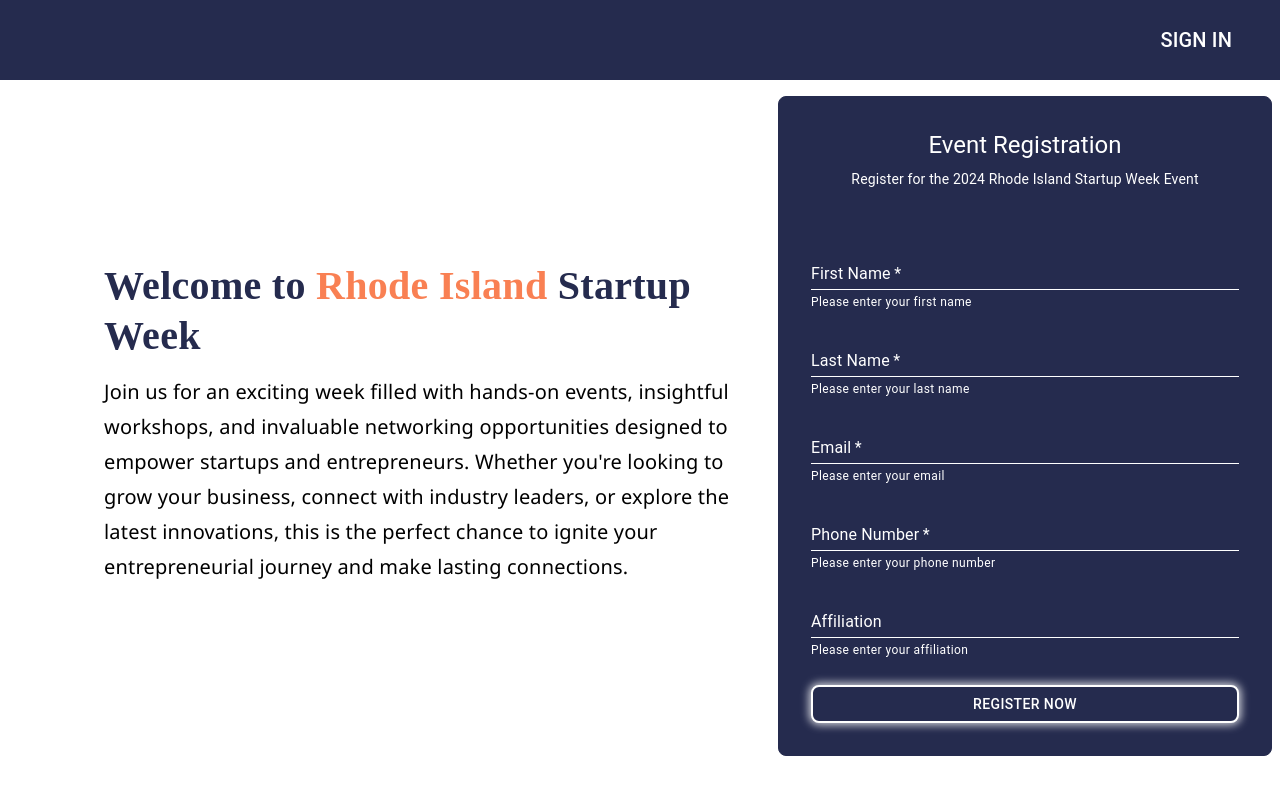
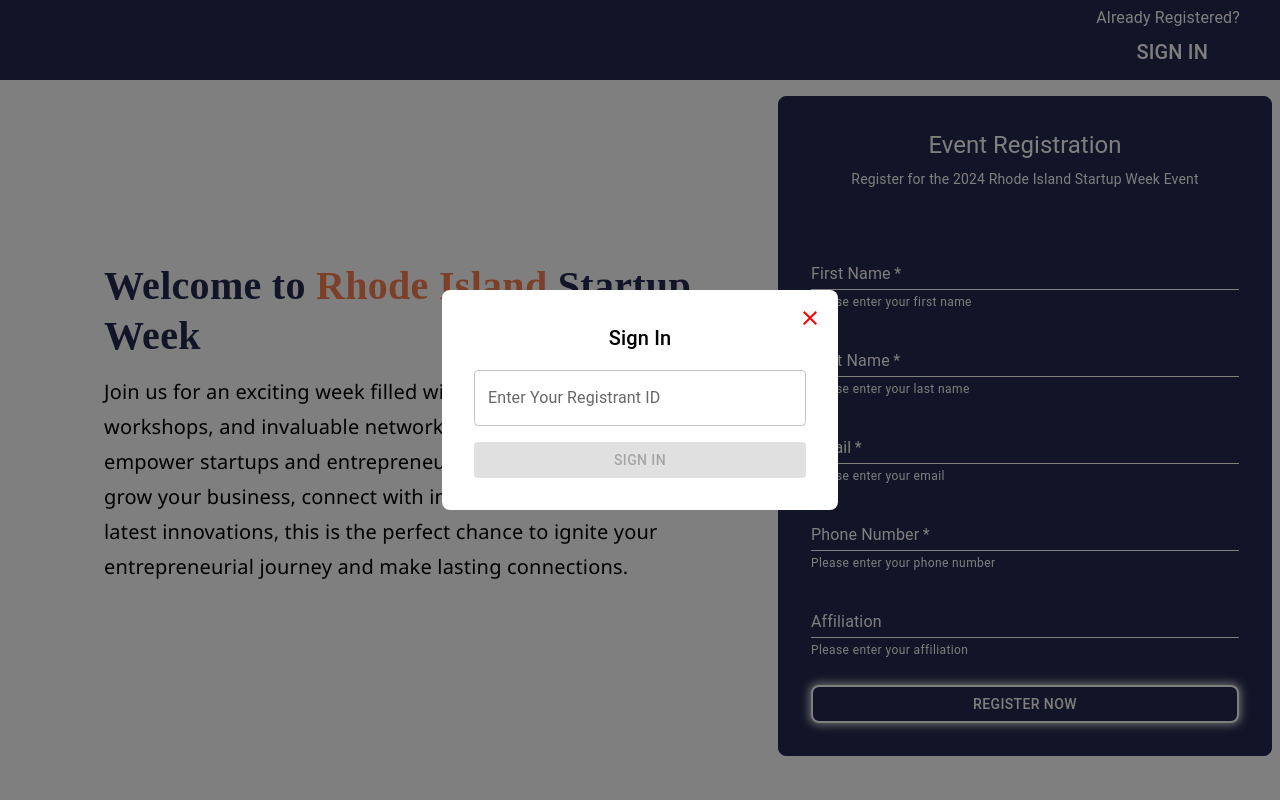
Before and after one commit to DanteCady/StartupWeekPlatform, a React (Create React App) app: page / in a window 1280 px wide. Both pictures are taken after a click on the button "SIGN IN". Shown: the top 800 px of the page. Built offline with nearby package versions, Linux system fonts and the light colour scheme; no server answers.

Commit message:
Added sign in hook and updated header and modal with sign in mode and associated endpoint

```diff
--- a/src/components/global/header.js
+++ b/src/components/global/header.js
@@ -1,8 +1,41 @@
-import React from 'react';
+import React, { useState, useEffect } from 'react';
 import { Box, Button, Typography } from '@mui/material';
+import RegistrationModal from '../global/modal';
+import useSignIn from '../../hooks/signIn';
 
 const Header = () => {
+	const [modalOpen, setModalOpen] = useState(false);
+	const [modalMode, setModalMode] = useState('signin'); // State to control the mode ('signin', 'register', or 'info')
+	const [isAuthenticated, setIsAuthenticated] = useState(false); // State to track authentication status
+
+	const { signIn, loading, error } = useSignIn();
+
+	// Check authentication status when the component mounts
+	useEffect(() => {
+		const authStatus = localStorage.getItem('event_authentication_status');
+		if (authStatus === 'authenticated') {
+			setIsAuthenticated(true);
+		}
+	}, []);
+
+	// Function to open the modal in sign-in mode
+	const handleOpenSignIn = () => {
+		setModalMode('signin');
+		setModalOpen(true);
+	};
+
+	// Function to close the modal
+	const handleCloseModal = () => {
+		setModalOpen(false);
+	};
+
+	// Function to handle sign-in form submission
+	const handleSignInSubmit = async (registrantId) => {
+		await signIn(registrantId); // Use the signIn function from hook
+	};
+
 	return (
+		<>
 			<Box
 				sx={{
 					display: 'flex',
@@ -27,13 +60,54 @@
 						padding: '0 20px',
 					}}
 				>
-				<Button>
-					<Typography variant="h6" sx={{ color: 'white' }}>
+					{/* Only show sign-in button if not authenticated */}
+					{!isAuthenticated && (
+						<Box
+							sx={{
+								display: 'flex',
+								flexDirection: 'column',
+								alignItems: 'flex-end',
+								justifyContent: 'flex-end',
+								width: '100%',
+							}}
+						>
+							<Box>
+								<Typography
+									sx={{
+										color: 'white',
+										flexGrow: 1,
+										display: 'flex',
+									}}
+								>
+									Already Registered?
+								</Typography>
+							</Box>
+							<Button onClick={handleOpenSignIn}>
+								<Typography variant="h6" sx={{ color: 'white', mr: 3 }}>
 									Sign In
 								</Typography>
 							</Button>
 						</Box>
+					)}
 				</Box>
+			</Box>
+
+			{/* Registration/Sign-In Modal */}
+			<RegistrationModal
+				open={modalOpen}
+				onClose={handleCloseModal}
+				mode={modalMode} // Set mode to 'signin' or other modes dynamically
+				onSubmit={handleSignInSubmit} // Handle sign-in submission
+			/>
+
+			{/* Display loading state */}
+			{loading && (
+				<Typography sx={{ color: 'white' }}>Signing you in...</Typography>
+			)}
+
+			{/* Display error message if any */}
+			{error && <Typography sx={{ color: 'red' }}>Error: {error}</Typography>}
+		</>
 	);
 };
 
--- a/src/components/global/modal.js
+++ b/src/components/global/modal.js
@@ -6,12 +6,12 @@
 const RegistrationModal = ({
 	open,
 	onClose,
-	mode = 'info', // 'info' or 'register'
+	mode = 'info', // 'info', 'register', or 'signin'
 	registrantId = '',
 	onSubmit, // Function to handle form submission
 }) => {
 	const navigate = useNavigate();
-	const [inputId, setInputId] = useState(''); // For handling user input in 'register' mode
+	const [inputId, setInputId] = useState(''); // For handling user input in 'register' or 'signin' mode
 
 	// Function to copy the registration ID to clipboard (for 'info' mode)
 	const handleCopy = () => {
@@ -22,15 +22,15 @@
 	// Function to handle close and navigate to events
 	const handleClose = () => {
 		onClose();
-		navigate('/events'); // Navigate to '/events'
+		navigate('/events'); // Navigate to '/events' (or other pages depending on use case)
 	};
 
-	// Handle registration form submission (for 'register' mode)
-	const handleRegisterSubmit = () => {
+	// Handle form submission (for 'register' or 'signin' mode)
+	const handleSubmit = () => {
 		if (onSubmit) {
 			onSubmit(inputId); // Pass the input ID to the parent component's handler
 		}
-		onClose();
+		onClose(); // Close the modal
 	};
 
 	return (
@@ -84,8 +84,7 @@
 								fontSize: '0.75rem',
 							}}
 						>
-							Please copy and save your registration ID. You will need it to register
-							for events throughout the week.
+							Please copy and save your registration ID. You will need it to register for events throughout the week.
 						</Typography>
 					</>
 				)}
@@ -107,11 +106,37 @@
 						<Button
 							variant="contained"
 							color="primary"
-							onClick={handleRegisterSubmit}
+							onClick={handleSubmit}
 							fullWidth
 							disabled={!inputId} // Disable button if input is empty
 						>
 							Register
+						</Button>
+					</>
+				)}
+
+				{/* Sign-in Form for entering registrant ID */}
+				{mode === 'signin' && (
+					<>
+						<Typography variant="h6" sx={{ marginBottom: 2 }}>
+							Sign In
+						</Typography>
+						<TextField
+							label="Enter Your Registrant ID"
+							variant="outlined"
+							value={inputId}
+							onChange={(e) => setInputId(e.target.value)}
+							fullWidth
+							sx={{ marginBottom: 2 }}
+						/>
+						<Button
+							variant="contained"
+							color="primary"
+							onClick={handleSubmit}
+							fullWidth
+							disabled={!inputId} // Disable button if input is empty
+						>
+							Sign In
 						</Button>
 					</>
 				)}
--- /dev/null
+++ b/src/hooks/signIn.js
@@ -0,0 +1,35 @@
+import { useState } from 'react';
+import axios from 'axios';
+
+// Custom hook to handle sign-in logic
+const useSignIn = () => {
+  const [loading, setLoading] = useState(false);
+  const [error, setError] = useState(null);
+  const authEndpoint = process.env.REACT_APP_AUTH_ENDPOINT;
+
+  const signIn = async (registrantId) => {
+    setLoading(true);
+    setError(null);
+
+    try {
+      // API call to authenticate the registrantId using axios
+      const response = await axios.post(`${authEndpoint}/sign-in`, {
+        registrantId,
+      });
+
+      // Handle successful sign-in
+      localStorage.setItem('event_authentication_status', 'authenticated');
+      console.log('Signed in successfully:', response.data);
+    } catch (err) {
+      // Handle any errors from axios
+      const errorMsg = err.response?.data?.message || 'Sign-in failed';
+      setError(errorMsg);
+    } finally {
+      setLoading(false);
+    }
+  };
+
+  return { signIn, loading, error };
+};
+
+export default useSignIn;
```
Also changed, not shown: 2 other files (tests, documents, lock files or other folders). Lines whose indentation alone changed are shown as unchanged.
